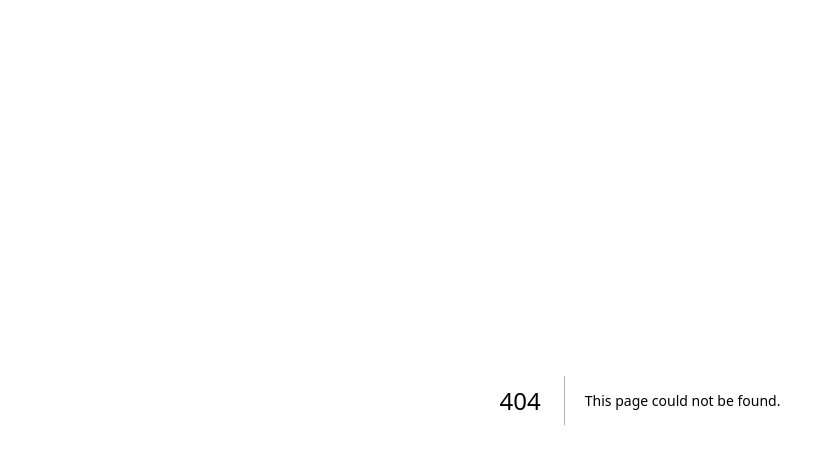
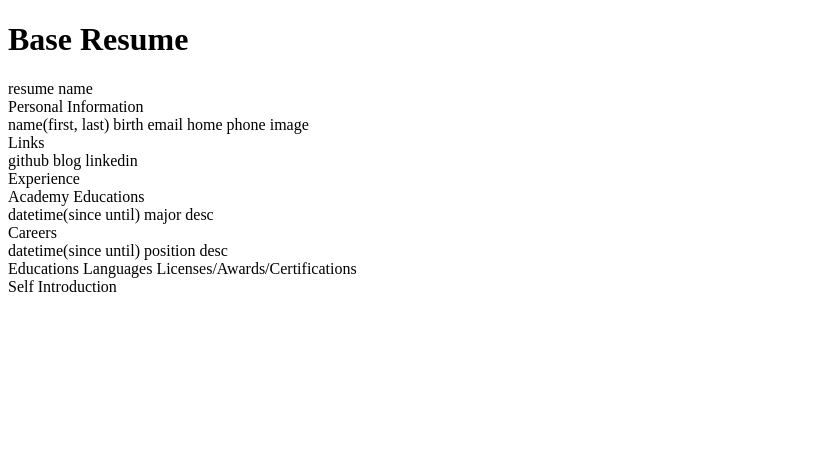
Before and after one commit to koremp/IT.GG, a Next.js app: page /resume/base in a window 1280 px wide. Before the commit this address had no page. Shown: the top 464 px of the page, without its empty margins (0-835 px from the left). Built offline with nearby package versions, Linux system fonts and the light colour scheme.

Commit message:
feat: add resume base page

```diff
--- /dev/null
+++ b/src/app/resume/base/page.tsx
@@ -0,0 +1,57 @@
+export default function BaseResumePage() {
+  return (
+    <div>
+      <h1>Base Resume</h1>
+      {/*  */}
+      resume name
+      <div>
+        Personal Information
+        <div>
+          name(first, last)
+          birth
+          email
+          home
+          phone
+          image
+          <div>
+            Links
+            <div>
+              github
+              blog
+              linkedin
+            </div>
+          </div>
+        </div>
+      </div>
+      {/*  */}
+      <div>
+        Experience
+        <div>
+          Academy Educations
+          <div>
+            datetime(since until)
+            major
+            desc
+          </div>
+          {/*  */}
+          Careers
+          <div>
+            datetime(since until)
+            position
+            desc
+          </div>
+        </div>
+      </div>
+      {/*  */}
+      <div>
+        Educations
+        Languages
+        Licenses/Awards/Certifications
+      </div>
+      {/*  */}
+      <div>
+        Self Introduction
+      </div>
+    </div>
+  );
+}
```
